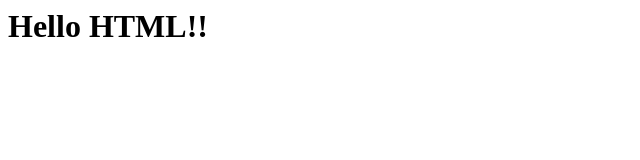
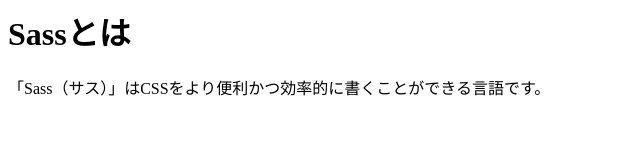
Before and after one commit to achikoma/progate, a plain HTML site: page index.html in a window 1280 px wide. Shown: the whole page, without its empty margins (0-640 px from the left). Drawn offline with Linux system fonts and the light colour scheme.

Commit message:
Sass 学習レッスン I レッスン1の変更

```diff
--- a/index.html
+++ b/index.html
@@ -1,9 +1,6 @@
-<html>
-  <head>
-    <meta charset="UTF-8" />
-  </head>
-  <body>
-    <h1>Hello HTML!!</h1>
-    <script src="script.js"></script>
-  </body>
-</html>
+<div class="main">
+  <!-- タイトルを表示するHTMLを追加してください -->
+  <h1>Sassとは</h1>
+  <!-- 説明文を表示するHTMLを追加してください -->
+  <p>「Sass（サス）」はCSSをより便利かつ効率的に書くことができる言語です。</p>
+</div>
--- /dev/null
+++ b/stylesheet.scss
@@ -0,0 +1,18 @@
+.main {
+  margin: 20px;
+  padding: 20px;
+  border-radius: 5px;
+  background-color: #f567ae;
+
+  // h1タグに対するコードを追加してください
+  h1 {
+    color: #f8f8f8;
+    font-size: 34px;
+  }
+
+  // pタグに対するコードを追加してください
+  p {
+    color: #efefef;
+    font-size: 16px;
+  }
+}
```
